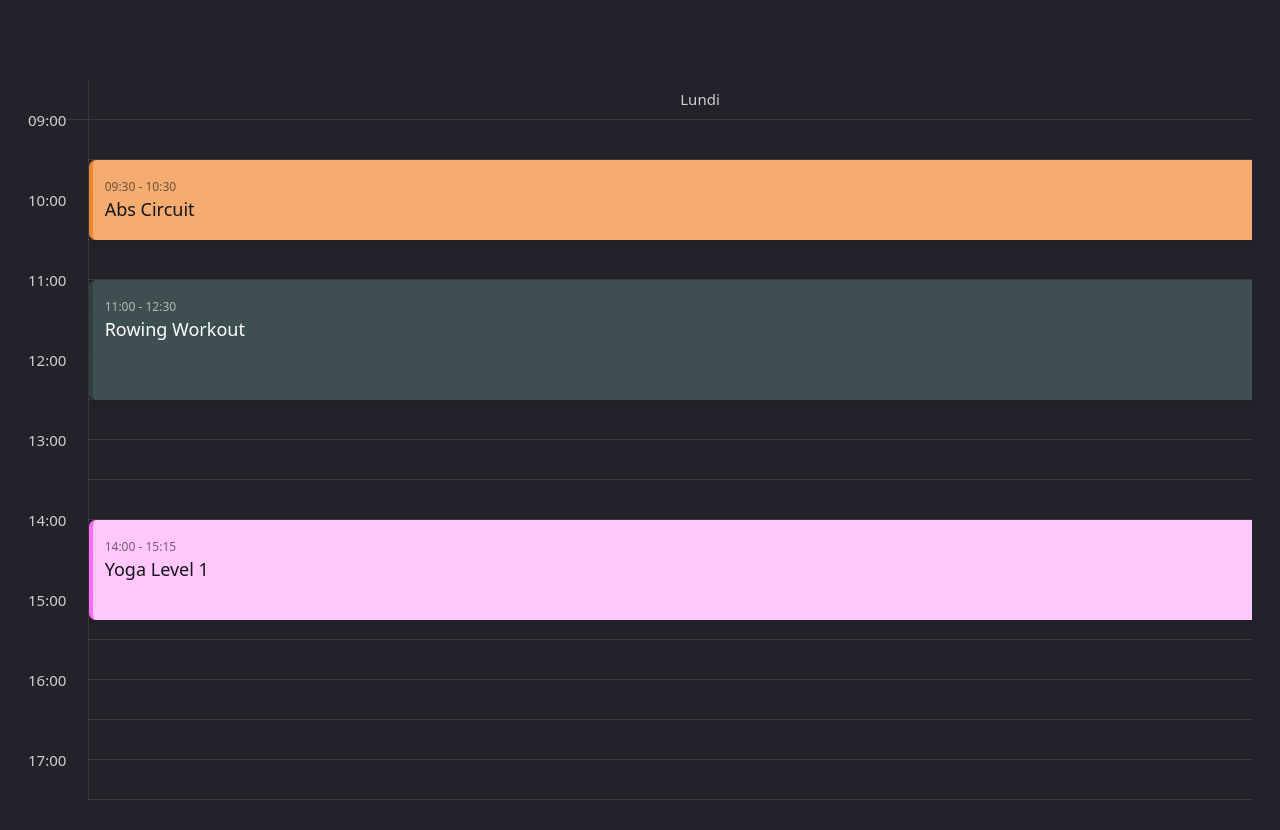
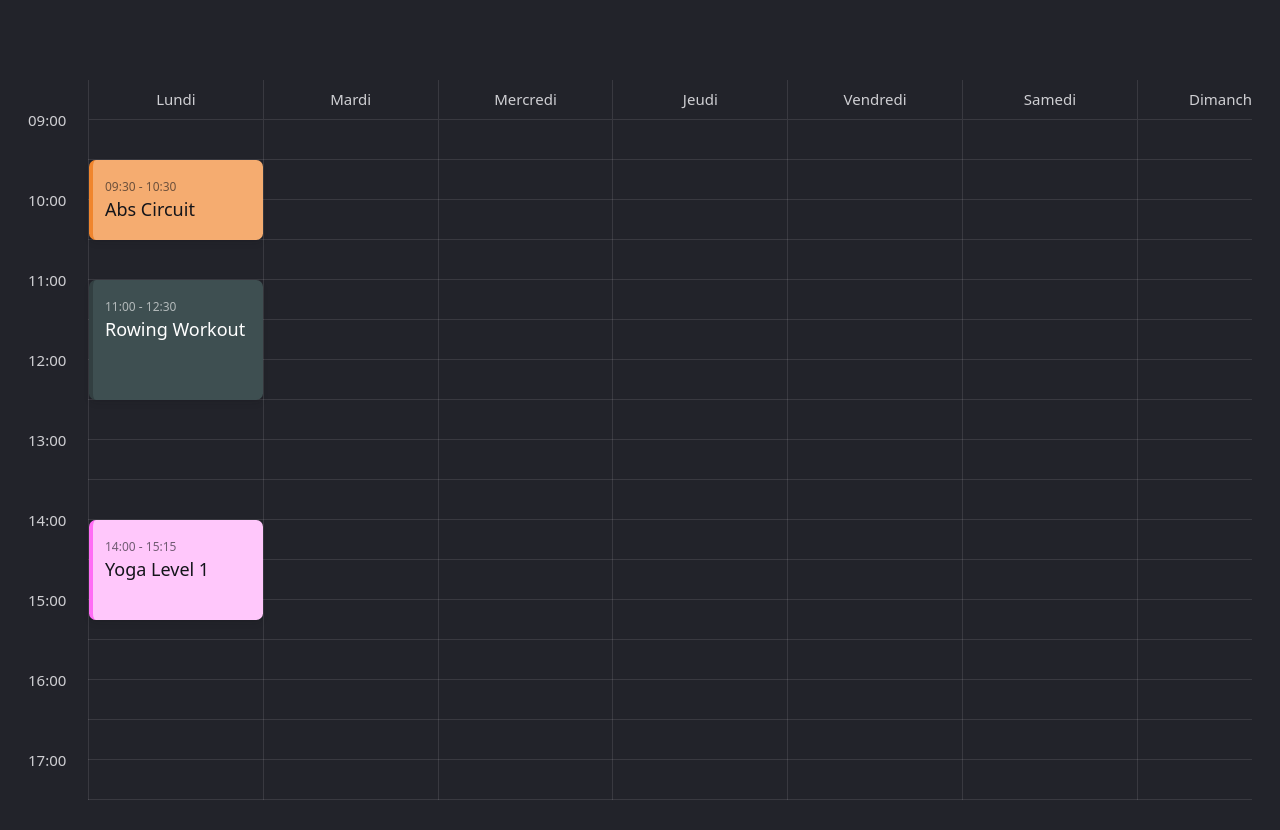
Before and after one commit to Grahmindol/EDT_V2, a plain HTML site: page public/index.html in a window 1280 px wide. Drawn offline with Linux system fonts and the light colour scheme.

Commit message:
infinit_swipe_patch

```diff
--- a/public/index.html
+++ b/public/index.html
@@ -317,7 +317,6 @@
 
   <!-- Initialize Swiper -->
   <script>
-    let currentIndex = 0;
     /*var swiper = new Swiper(".swiper", {
       observeParents: true,
       slidesPerView: 1,
@@ -337,10 +336,9 @@
     });*/
     const container = document.querySelector('.swiper .swiper-wrapper');
 
-
-
-    function renderSlide(index){
-      const data = [{ id: "1", name: "Lundi", events: [
+// Données des jours
+const data = [
+  { id: "1", name: "Lundi", events: [
     { id: 1, name: "Abs Circuit", datetime: "09:30PT1H" },
     { id: 2, name: "Rowing Workout", datetime: "11:00PT1H30M" },
     { id: 3, name: "Yoga Level 1", datetime: "14:00PT1H15M" }
@@ -350,39 +348,82 @@
   { id: "4", name: "Jeudi", events: [] },
   { id: "5", name: "Vendredi", events: [] },
   { id: "6", name: "Samedi", events: [] },
-            { id: "7", name: "Dimanche", events: [] }];
-      return generateScheduleDay(data[(index+6)%6]).outerHTML
+  { id: "7", name: "Dimanche", events: [] }
+];
+
+// Utilitaire circulaire
+function getDay(index) {
+  const safeIndex = ((index % data.length) + data.length) % data.length;
+  return data[safeIndex];
 }
 
-    function updateSlides(centerIndex) {
-      container.innerHTML = '';
-      container.insertAdjacentHTML('beforeend', renderSlide(centerIndex - 1));
-      container.insertAdjacentHTML('beforeend', renderSlide(centerIndex));
-      container.insertAdjacentHTML('beforeend', renderSlide(centerIndex + 1));
-
-      my_schedule.update()
-
+function renderSlide(index) {
+  return generateScheduleDay(getDay(index)).outerHTML;
 }
 
-    // Initial slide setup
+// Index logique du centre
+let currentIndex = 0;
+
+// Détecte combien de slides sont visibles en fonction de l’écran
+function getVisibleCount() {
+  return window.innerWidth >= 1024 ? 7 : 1;
+}
+
+// Met à jour les slides visibles autour du centre
+function updateSlides(centerIndex) {
+  const visible = getVisibleCount();
+
+  container.innerHTML = '';
+  for (let i = 0; i <= 3*visible+2; i++) {
+    container.insertAdjacentHTML('beforeend', renderSlide(centerIndex + i));
+  }
+  my_schedule.update(); // ta fonction custom
+}
+
+// Initial setup
 updateSlides(currentIndex);
 
+// Instancie Swiper
 const swiper = new Swiper('.swiper', {
-      initialSlide: 1,
-      slidesPerView: 1,
+  initialSlide: Math.floor(getVisibleCount() / 2),
   allowTouchMove: true,
+  observeParents: true,
+  slidesPerView: getVisibleCount(),
+  slidesPerGroup: getVisibleCount(),
+  spaceBetween: 10,
+  breakpoints: {
+    1024: {
+      slidesPerView: 7,
+      slidesPerGroup: 7,
+      spaceBetween: 0
+    }
+  },
   on: {
     slideChangeTransitionEnd: function () {
-          const realIndex = this.activeIndex; // ⚠️ use `this` not `swiper`
+      const visible = getVisibleCount();
+      const centerSlide = Math.floor(visible / 2);
 
-          if (realIndex === 2) currentIndex++;
-          else if (realIndex === 0) currentIndex--;
+      const realIndex = this.activeIndex;
+
+      if (realIndex > centerSlide) {
+        currentIndex += visible;
+      } else if (realIndex < centerSlide) {
+        currentIndex -= visible;
+      }
 
       updateSlides(currentIndex);
       this.update();
-          this.slideTo(1, 0); // reset to center without animation
+      this.slideTo(centerSlide, 0);
+    }
+  }
+});
 
-        }
+// Facultatif : reload si on change de taille d'écran de façon significative
+window.addEventListener('resize', () => {
+  const newVisible = window.innerWidth >= 1024 ? 7 : 1;
+  const currentVisible = swiper.params.slidesPerView;
+  if (newVisible !== currentVisible) {
+    location.reload(); // Reload propre si changement de mode
   }
 });
   </script>
```
Lines whose indentation alone changed are shown as unchanged.
